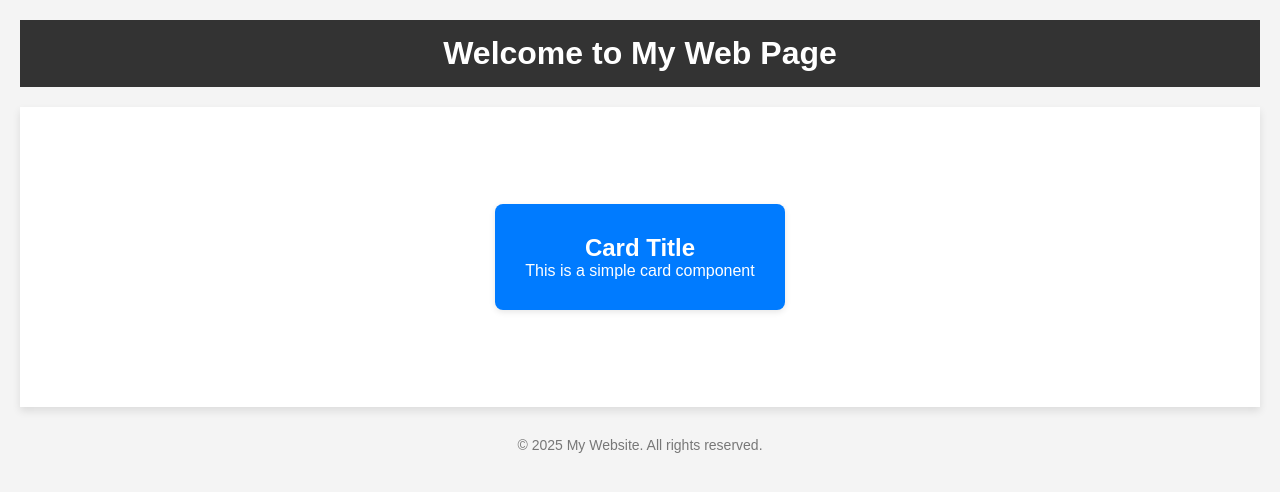
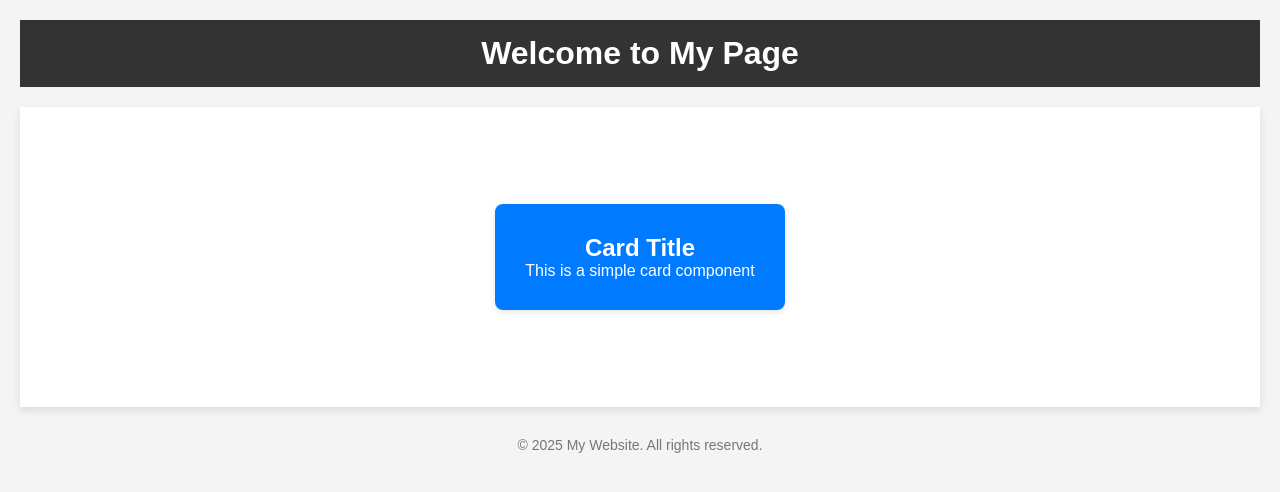
Before and after one commit to lalashabir/nawaz, a website: page index.html in a window 1280 px wide. Drawn offline with Linux system fonts and the light colour scheme.

Commit message:
deploy: 36f5fd461b007f3bcce150b3b750528301207301

```diff
--- a/index.html
+++ b/index.html
@@ -55,7 +55,7 @@
 </head>
 <body>
   <header>
-    <h1>Welcome to My Web Page</h1>
+    <h1>Welcome to My Page</h1>
   </header>
 
   <div class="main-content">
```
